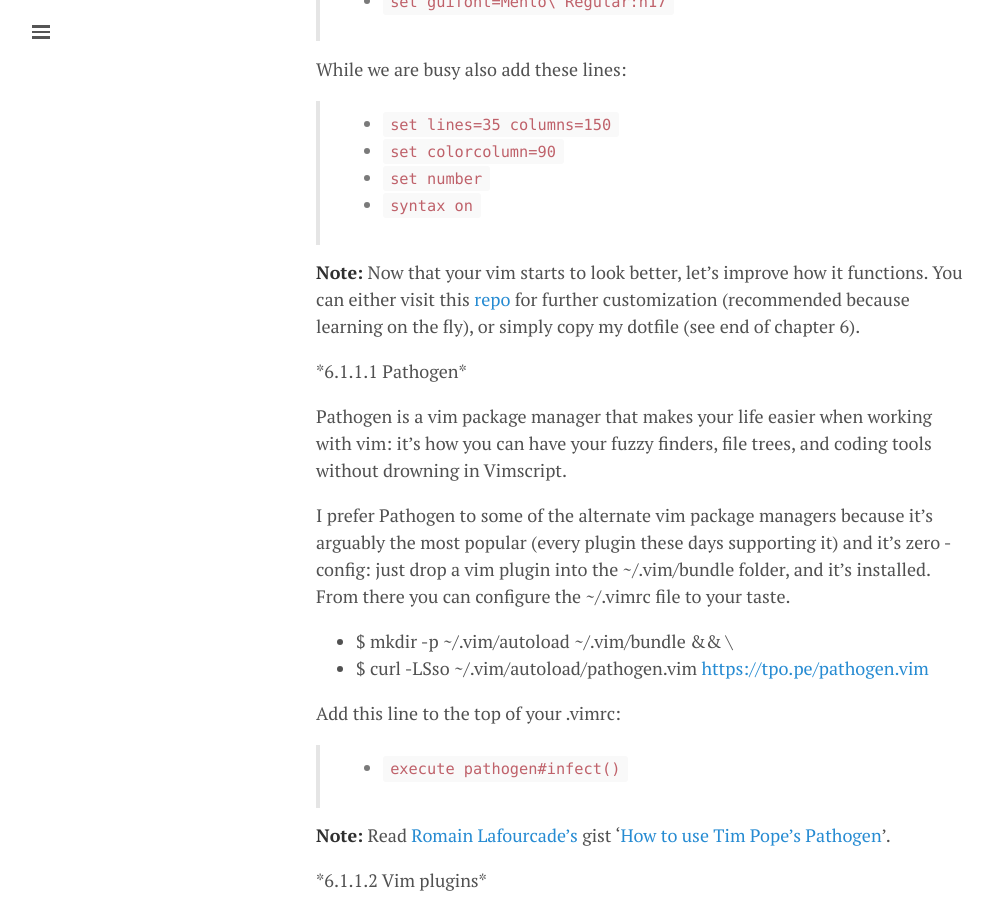
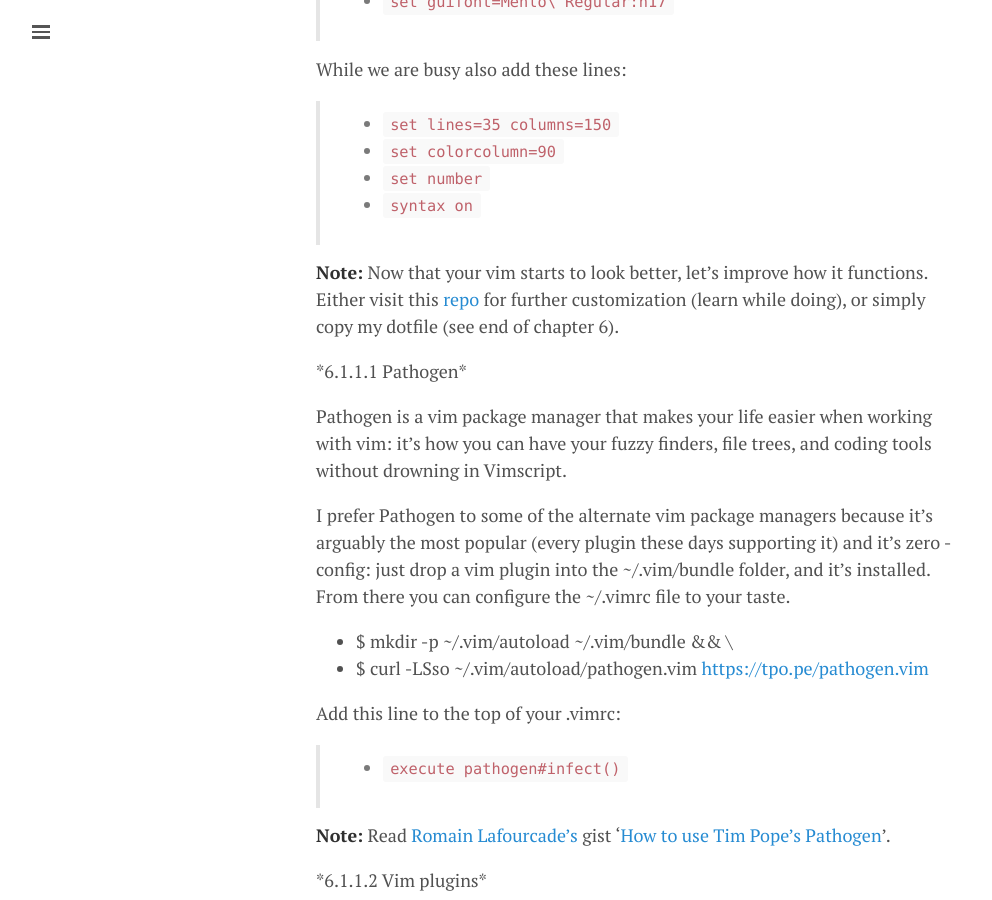
Before and after one commit to lgeurts/lgeurts.github.io, a Jekyll site: the page built from _posts/2017-07-11-bunsenlabs-linux-setup-notes-for dell-inspiron-6000.md, in a window 1280 px wide and 900 px high, scrolled down 6398 px. Shown: the whole window, without its empty margins (0-992 px from the left). Built offline with Jekyll 4.4.1, drawn with Linux system fonts in a browser that asks for light colours; nearby versions of some CDN libraries; comment, search, counter and statistics services are not loaded.

Commit message:
Update vim section

```diff
--- a/_posts/2017-07-11-bunsenlabs-linux-setup-notes-for dell-inspiron-6000.md
+++ b/_posts/2017-07-11-bunsenlabs-linux-setup-notes-for dell-inspiron-6000.md
@@ -203,7 +203,7 @@
 > * `set number`
 > * `syntax on`
 
-**Note:** Now that your vim starts to look better, let’s improve how it functions.  You can either visit this [repo](https://github.com/amix/vimrc) for further customization (recommended because learning on the fly), or simply copy my dotfile (see end of chapter 6).
+**Note:** Now that your vim starts to look better, let’s improve how it functions. Either visit this [repo](https://github.com/amix/vimrc) for further customization (learn while doing), or simply copy my dotfile (see end of chapter 6).
 
  \*6.1.1.1 Pathogen\*
 
```
